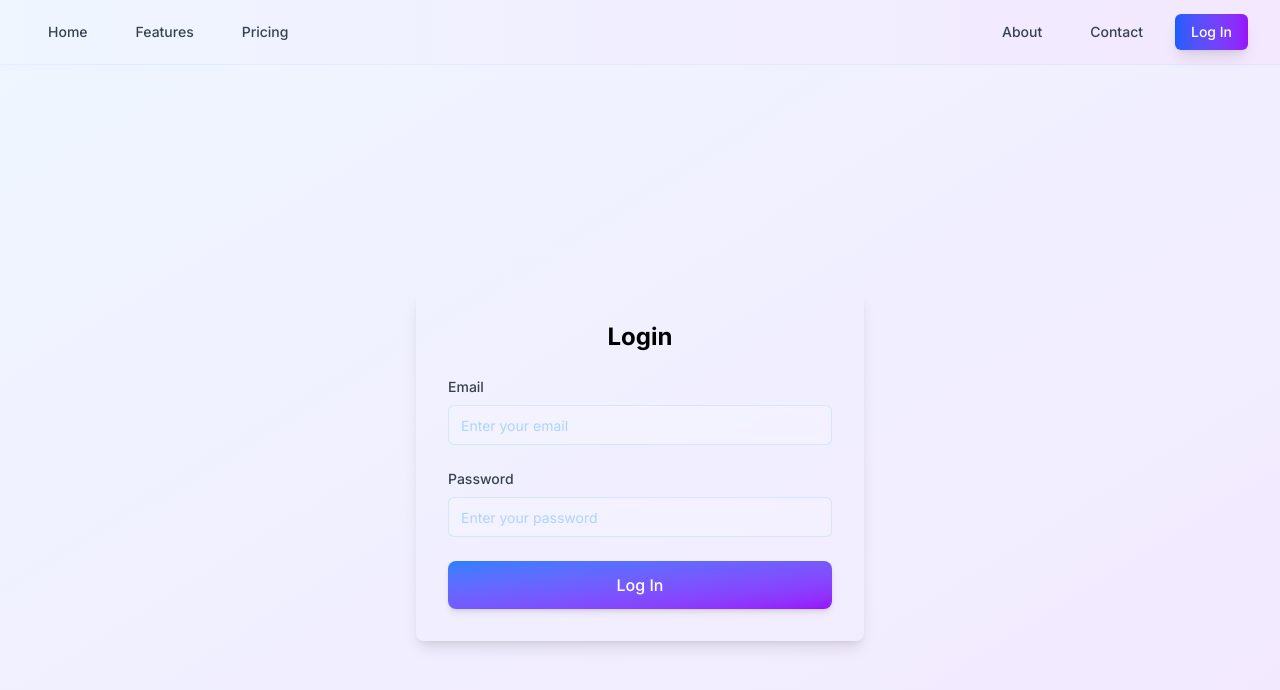
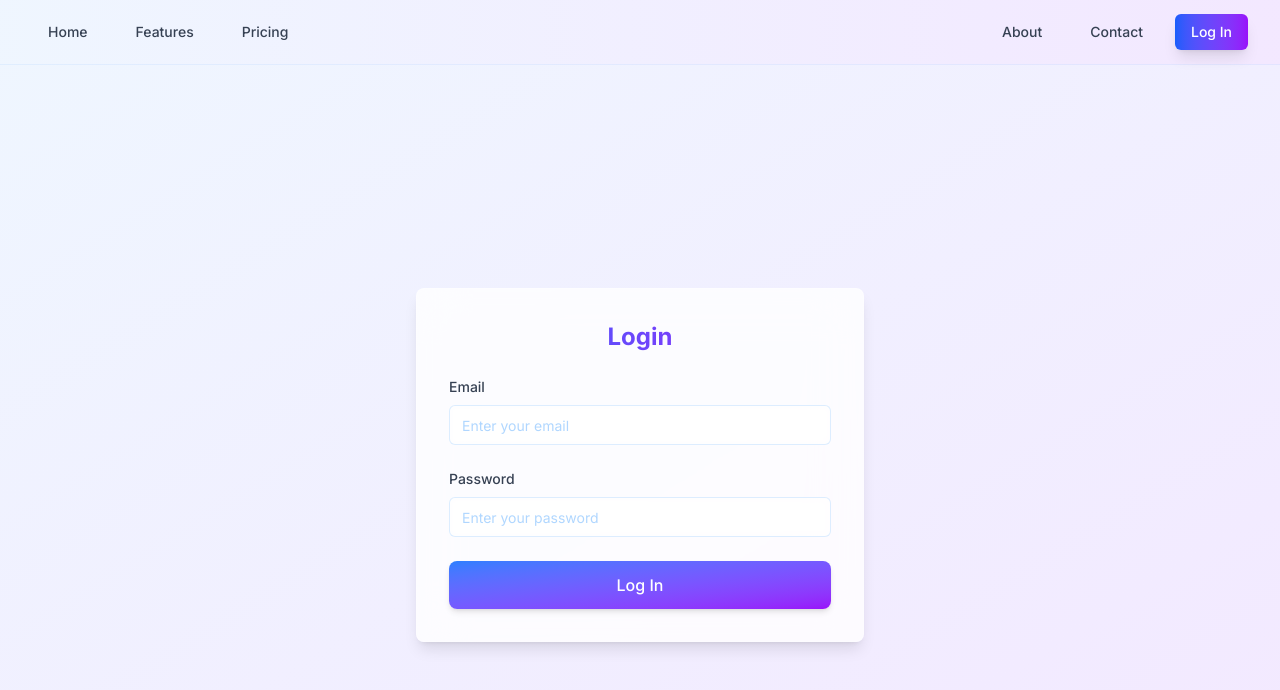
Before and after one commit to xyvora/SCANUE-V, a Next.js app in the folder frontend/: page /login in a window 1280 px wide. Shown: the top 690 px of the page. Built offline with nearby package versions, Linux system fonts and the light colour scheme; no server answers.

Commit message:
Add utility CSS classes for gradient text and glass morphism effects

```diff
--- a/frontend/src/app/api/login/route.ts
+++ b/frontend/src/app/api/login/route.ts
@@ -1,4 +1,4 @@
-import { NextRequest, NextResponse } from "next/server";
+import { type NextRequest, NextResponse } from "next/server";
 import { apiUrl } from "@/config/api";
 
 export async function POST(request: NextRequest) {
--- a/frontend/src/app/chat/page.tsx
+++ b/frontend/src/app/chat/page.tsx
@@ -1,4 +1,5 @@
 import { ChatInterfaceClient } from "@/components/ChatInterfaceClient";
+// biome-ignore lint/style/useImportType: <explanation>
 import { Metadata } from "next";
 
 export const dynamic = "force-dynamic";
--- a/frontend/src/app/globals.css
+++ b/frontend/src/app/globals.css
@@ -324,3 +324,14 @@
     opacity: 1 !important;
   }
 }
+
+.gradient-text {
+  @apply bg-gradient-to-r from-blue-600 to-purple-600 bg-clip-text text-transparent;
+}
+
+.glass-morphism-heavy {
+  @apply bg-white/80 dark:bg-gray-900/80 backdrop-blur-xl backdrop-saturate-[1.8];
+  @apply border border-white/20 dark:border-gray-800/20;
+  @apply shadow-lg shadow-black/10 dark:shadow-white/10;
+  @apply transition-all duration-200;
+}
```
